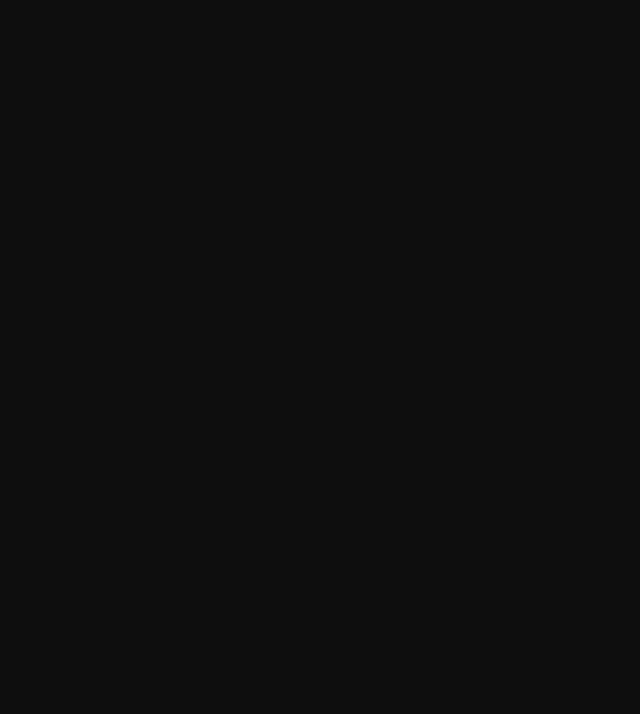
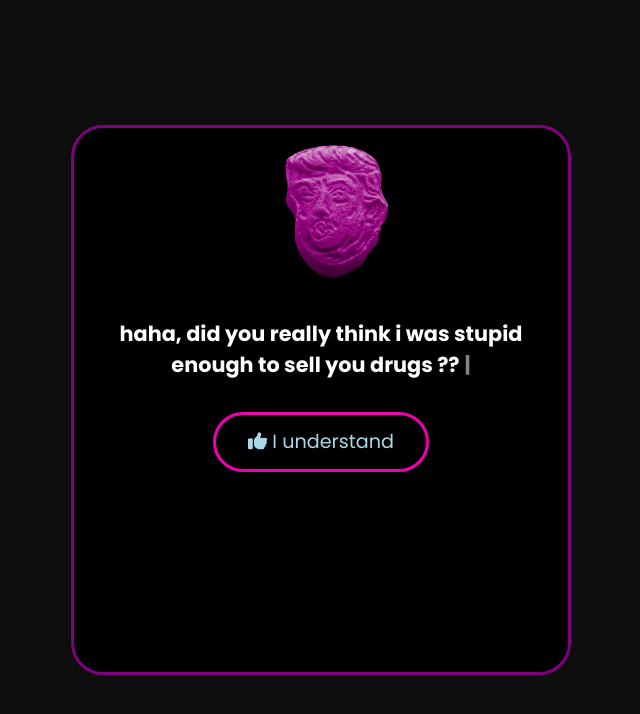
Before and after one commit to userkbite/mydrugs, a Vue app: page /LOL in a window 1280 px wide. Shown: the top 714 px of the page, without its empty margins (319-959 px from the left). Built offline with nearby package versions, Linux system fonts and the light colour scheme.

Commit message:
Add files via upload

```diff
--- /dev/null
+++ b/public/js/machineEffect.js
@@ -0,0 +1,14 @@
+const title = document.getElementById('title')
+title.innerHTML = "haha, did you really think i was stupid enough to sell you drugs ??\nwell no, we don't sell any illegal stuff.\nThis site is only a FanArt.\nPress the button below if you understand :/\n"
+
+function typeWrite(e) {
+    const textArray = e.innerHTML.split('')
+    e.innerHTML = ' '
+    textArray.forEach((word, i) => {
+        setTimeout(() => {
+        e.innerHTML += word
+        }, 75*i)
+    })
+}
+
+typeWrite(title)
--- a/src/views/Lol.vue
+++ b/src/views/Lol.vue
@@ -1,11 +1,97 @@
 <template>
     <main>
-
+        <section class="card">
+            <img src="/assets/donald-pill.png" class="animate">
+            <h3 class="text" id="title"></h3>
+            <a href="/shop"><i class="fas fa-thumbs-up"></i> I understand</a>
+        </section>
     </main>
 </template>
 
 <script>
 export default {
-    name: 'Lol'
+    name: 'Lol',
+    created() {
+        var scripts = [
+            "js/machineEffect.js"
+        ]
+        scripts.forEach(script => {
+            let tag = document.createElement("script");
+            tag.setAttribute("src", script);
+            document.head.appendChild(tag);
+        });
+    }
 }
 </script>
+
+<style scoped>
+    main {
+        height: 100vh;
+        justify-content: center;
+        align-items: center;
+    }
+
+    .card {
+        padding: 1rem;
+        display: flex;
+        flex-direction: column;
+        align-items: center;
+        width: 500px;
+        height: 550px;
+        background-color: #000;
+        border: solid purple;
+        border-radius: 2rem;
+    }
+
+    .animate {
+        width: 110px;
+        animation: updown 6s infinite;
+    }
+
+    @keyframes updown {
+        20% {
+            transform: translateX(-20px);
+        }
+        40% {
+            transform: translateX(20px);
+        }
+        60% {
+            transform: translateX(-20px);
+        }
+        80% {
+            transform: translateX(20px);
+        }
+    }
+
+    .text {
+        margin: 2rem 0;
+        text-align: center;
+        color: #fff;
+        font-size: 1.3rem;
+        white-space: pre-line;
+    }
+
+    .text:after {
+        content: '|';
+        margin-left: 5px;
+        opacity: 1;
+        animation: machine .7s infinite;
+    }
+
+    @keyframes machine {
+        0%, 100% {
+            opacity: 1;
+        }
+        50% {
+            opacity: 0;
+        }
+    }
+
+    a {
+        border: solid #ee00af;
+        border-radius: 2rem;
+        padding: 0.8rem 2rem;
+        color: lightblue;
+        font-size: 1.2rem;
+    }
+</style>
--- a/src/views/Shop/Items/Items.vue
+++ b/src/views/Shop/Items/Items.vue
@@ -10,7 +10,7 @@
                     <div class="round">+</div>
                 </div>
             <a href="/LOL" class="cart__button">Add to Cart</a>
-            <a href="#" class="check__button">Check Out</a>
+            <a href="/LOL" class="check__button">Check Out</a>
         </div>
         <div class="card">
             <img src="/assets/grenade-pill.png" class="icon">
@@ -21,8 +21,8 @@
                     <h2>1</h2>
                     <div class="round">+</div>
                 </div>
-            <a href="#" class="cart__button">Add to Cart</a>
-            <a href="#" class="check__button">Check Out</a>
+            <a href="/LOL" class="cart__button">Add to Cart</a>
+            <a href="/LOL" class="check__button">Check Out</a>
         </div>
         <div class="card">
             <img src="/assets/green-pill.png" class="icon">
@@ -33,8 +33,8 @@
                 <h2>1</h2>
                 <div class="round">+</div>
             </div>
-            <a href="#" class="cart__button">Add to Cart</a>
-            <a href="#" class="check__button">Check Out</a>
+            <a href="/LOL" class="cart__button">Add to Cart</a>
+            <a href="/LOL" class="check__button">Check Out</a>
         </div>
         <div class="card">
             <img src="/assets/purple-pill.png" class="icon">
@@ -45,8 +45,8 @@
                 <h2>1</h2>
                 <div class="round">+</div>
             </div>
-            <a href="#" class="cart__button">Add to Cart</a>
-            <a href="#" class="check__button">Check Out</a>
+            <a href="/LOL" class="cart__button">Add to Cart</a>
+            <a href="/LOL" class="check__button">Check Out</a>
         </div>
         <div class="card">
             <img src="/assets/blue-pill.png" class="icon">
@@ -57,8 +57,8 @@
                 <h2>1</h2>
                 <div class="round">+</div>
             </div>
-            <a href="#" class="cart__button">Add to Cart</a>
-            <a href="#" class="check__button">Check Out</a>
+            <a href="/LOL" class="cart__button">Add to Cart</a>
+            <a href="/LOL" class="check__button">Check Out</a>
         </div>
         <div class="card">
             <img src="/assets/red-pill.png" class="icon">
@@ -69,8 +69,8 @@
                 <h2>1</h2>
                 <div class="round">+</div>
             </div>
-            <a href="#" class="cart__button">Add to Cart</a>
-            <a href="#" class="check__button">Check Out</a>
+            <a href="/LOL" class="cart__button">Add to Cart</a>
+            <a href="/LOL" class="check__button">Check Out</a>
         </div>
         <div class="card">
             <img src="/assets/yellow-pill.png" class="icon">
@@ -81,8 +81,8 @@
                 <h2>1</h2>
                 <div class="round">+</div>
             </div>
-            <a href="#" class="cart__button">Add to Cart</a>
-            <a href="#" class="check__button">Check Out</a>
+            <a href="/LOL" class="cart__button">Add to Cart</a>
+            <a href="/LOL" class="check__button">Check Out</a>
         </div>
         <div class="card">
             <img src="/assets/pink-pill.png" class="icon">
@@ -93,8 +93,8 @@
                 <h2>1</h2>
                 <div class="round">+</div>
             </div>
-            <a href="#" class="cart__button">Add to Cart</a>
-            <a href="#" class="check__button">Check Out</a>
+            <a href="/LOL" class="cart__button">Add to Cart</a>
+            <a href="/LOL" class="check__button">Check Out</a>
         </div>
         <div class="card">
             <img src="/assets/100.png" class="icon">
@@ -105,8 +105,8 @@
                 <h2>1</h2>
                 <div class="round">+</div>
             </div>
-            <a href="#" class="cart__button">Add to Cart</a>
-            <a href="#" class="check__button">Check Out</a>
+            <a href="/LOL" class="cart__button">Add to Cart</a>
+            <a href="/LOL" class="check__button">Check Out</a>
             </div>
     </section>
 </template>
```
